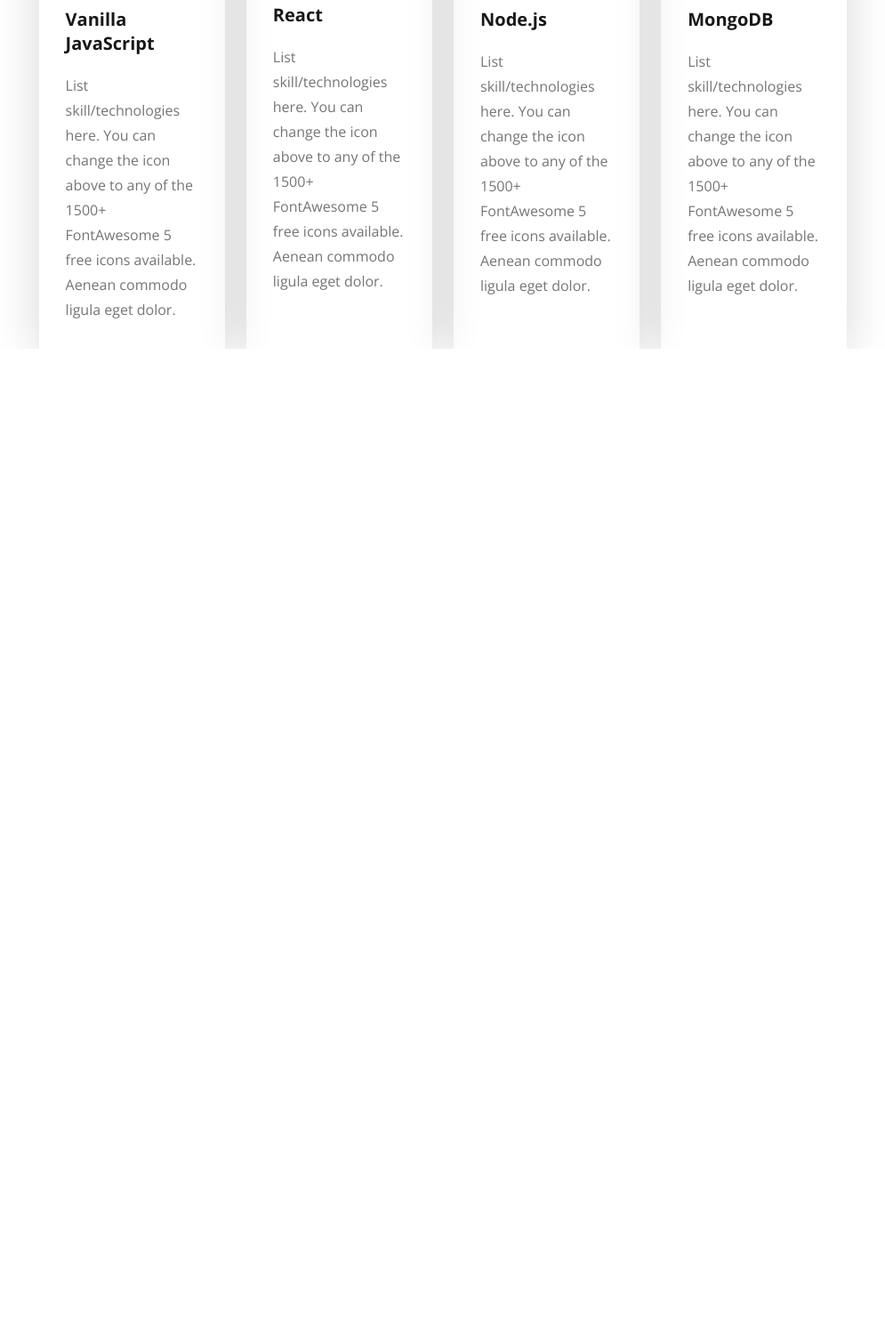
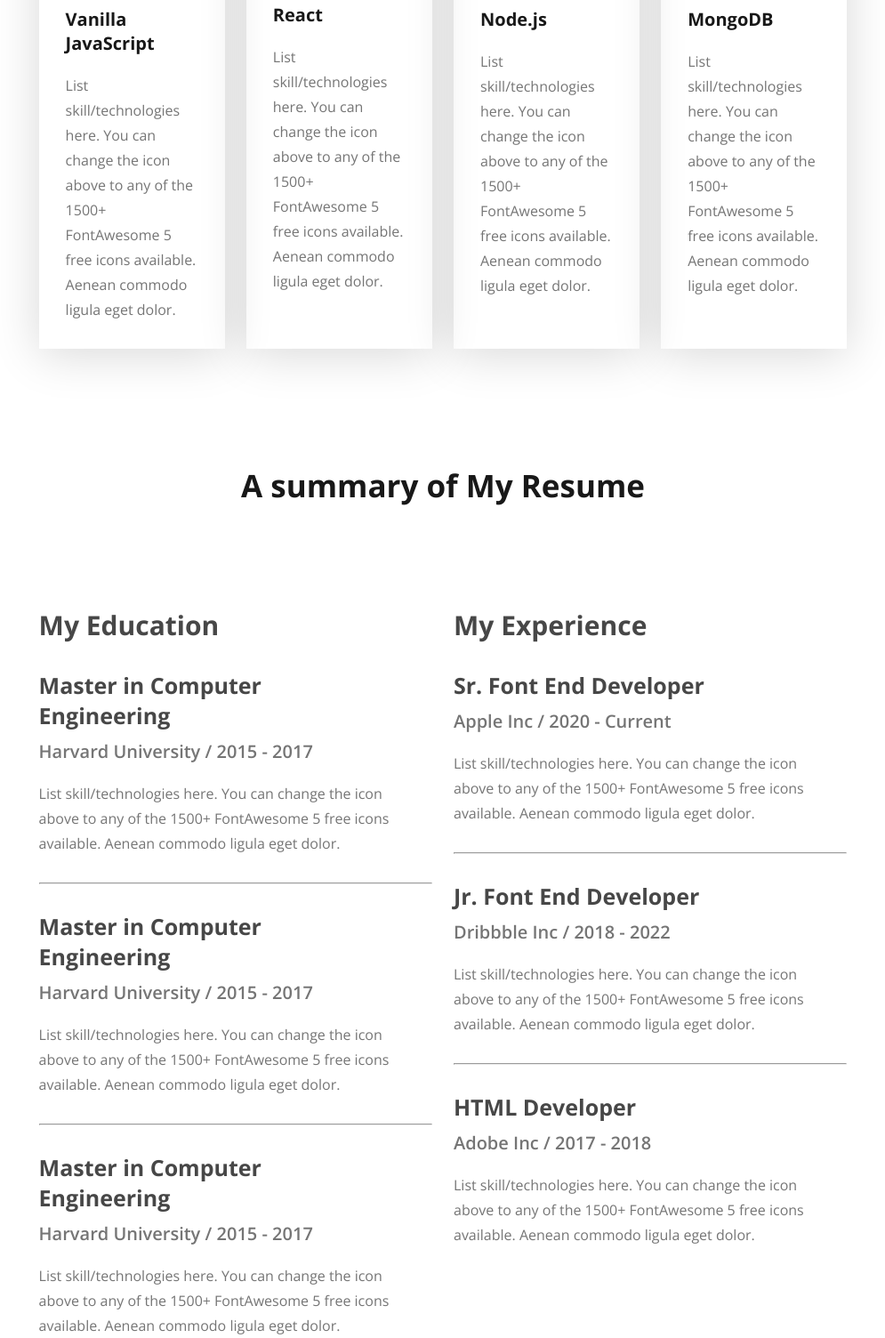
Before and after one commit to israt32/hero-dev-portfolio-code, a plain HTML site: page index.html in a window 1280 px wide. Shown: the part 2001-3505 px from the top of the page at 89% size, without its empty margins (142-1137 px from the left). Before the commit the page ends 2393 px from the top, so only its background shows below. Drawn offline with nearby package versions, Linux system fonts and the light colour scheme.

Commit message:
resume section done

```diff
--- a/index.html
+++ b/index.html
@@ -101,7 +101,62 @@
       </div>
     </section>
 
+    <section id="resume">
+      <div class="section-heading">
+        <h2>A summary of My Resume</h2>
+      </div>
+       <div class="resume-container">
+        <div class="education">
+          <h2 class="section-title">My Education</h2>
+          <div class="resume-card">
+            <h3 class="card-title">Master in Computer Engineering</h3>
+            <p class="card-info">Harvard University / 2015 - 2017</p>
+            <p class="card-text">List skill/technologies here. You can change the icon above
+            to any of the 1500+ FontAwesome 5 free icons available. Aenean commodo ligula eget dolor.</p>
+          </div>
+          <hr>
+          <div class="resume-card">
+            <h3 class="card-title">Master in Computer Engineering</h3>
+            <p class="card-info">Harvard University / 2015 - 2017</p>
+            <p class="card-text">List skill/technologies here. You can change the icon above
+            to any of the 1500+ FontAwesome 5 free icons available. Aenean commodo ligula eget dolor.</p>
+          </div>
+          <hr>
+          <div class="resume-card">
+            <h3 class="card-title">Master in Computer Engineering</h3>
+            <p class="card-info">Harvard University / 2015 - 2017</p>
+            <p class="card-text">List skill/technologies here. You can change the icon above
+            to any of the 1500+ FontAwesome 5 free icons available. Aenean commodo ligula eget dolor.</p>
+          </div>
 
+        </div>
+        <div class="experience">
+          <h2 class="section-title">My Experience</h2>
+          <div class="resume-card">
+            <h3 class="card-title">Sr. Font End Developer</h3>
+            <p class="card-info">Apple Inc / 2020 - Current</p>
+            <p class="card-text">List skill/technologies here. You can change the icon above
+            to any of the 1500+ FontAwesome 5 free icons available. Aenean commodo ligula eget dolor.</p>
+          </div>
+          <hr>
+          <div class="resume-card">
+            <h3 class="card-title">Jr. Font End Developer</h3>
+            <p class="card-info">Dribbble Inc / 2018 - 2022</p>
+            <p class="card-text">List skill/technologies here. You can change the icon above
+            to any of the 1500+ FontAwesome 5 free icons available. Aenean commodo ligula eget dolor.</p>
+          </div>
+          <hr>
+          <div class="resume-card">
+            <h3 class="card-title">HTML Developer</h3>
+            <p class="card-info">Adobe Inc / 2017 - 2018</p>
+            <p class="card-text">List skill/technologies here. You can change the icon above
+            to any of the 1500+ FontAwesome 5 free icons available. Aenean commodo ligula eget dolor.</p>
+          </div>
+
+        </div>
+
+       </div>
+    </section>
 
 </body>
 </html>
--- a/styles/portfolio.css
+++ b/styles/portfolio.css
@@ -126,7 +126,7 @@
 }
 
 
-#about {
+#about , #skills, #resume {
   padding-top: 130px;
 }
 
@@ -159,9 +159,9 @@
 
 }
 
- #skills{
+ /* #skills{
   padding-top: 130px;
- }
+ } */
 
  #skills .skills-container{
   width: 71%;
@@ -197,3 +197,44 @@
   color: #757575;
   line-height: 28px;
 }
+
+#resume .resume-container{
+  width: 71%;
+  max-width: 1140px;
+  margin: 113px auto 0;
+  display: flex;
+  gap: 24px;
+}
+
+.resume-container hr{
+  margin: 30px 0 ;
+}
+
+.resume-container .section-title{
+  font-size: 30px;
+  color: #474747;
+  margin-bottom: 30px;
+}
+
+.resume-card{
+  max-width: 511px;
+  margin-right: 47px;
+}
+
+.resume-card .card-title{
+  font-size: 25px;
+  font-weight: bold;
+  margin-bottom: 10px;
+  color: #474747;
+}
+.resume-card .card-info{
+  font-size: 20px;
+  font-weight: 600;
+  margin-bottom: 20px;
+  color: #757575;
+}
+.resume-card .card-text{
+  font-size: 16px;
+  line-height: 28px;
+  color: #757575;
+}
```
